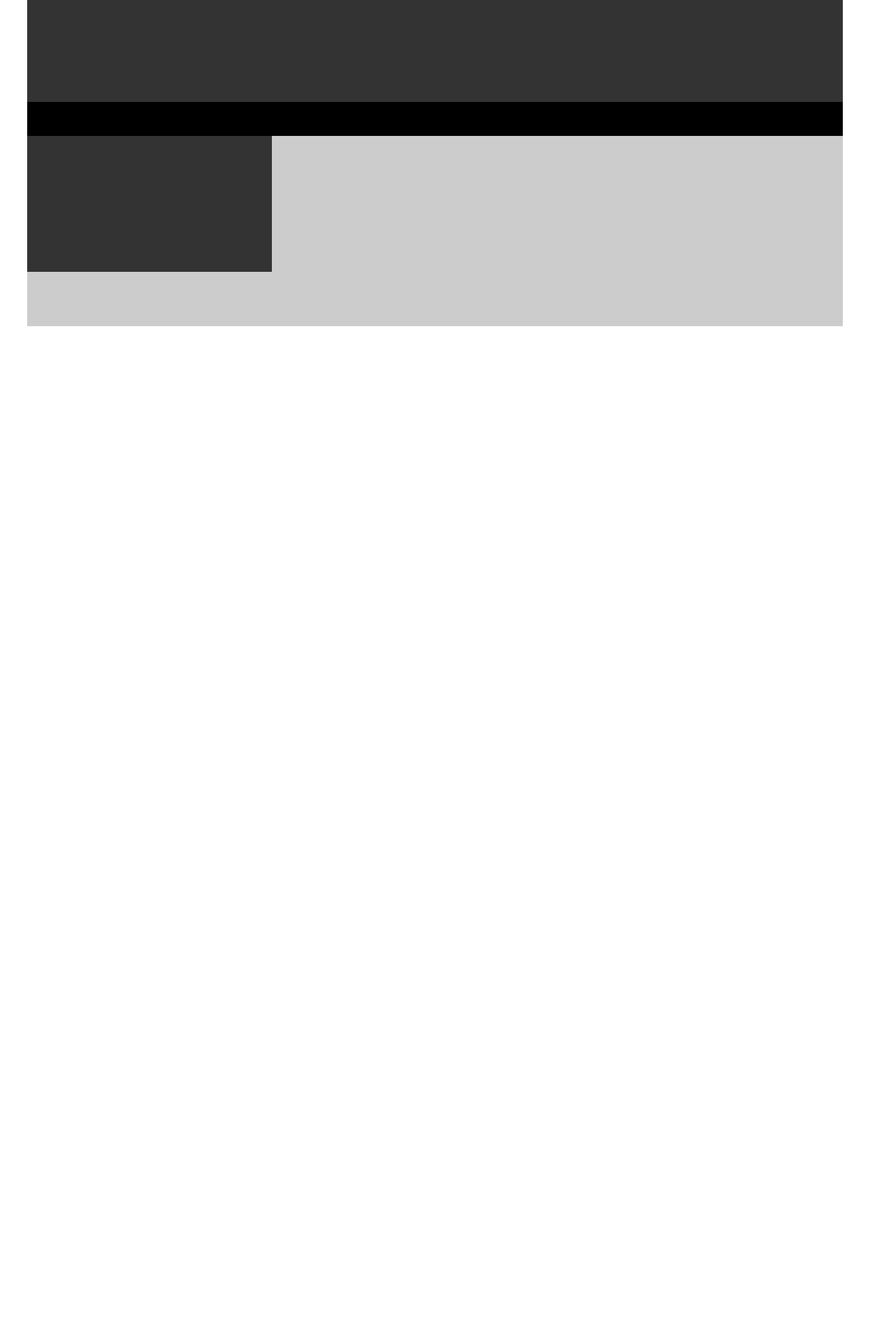
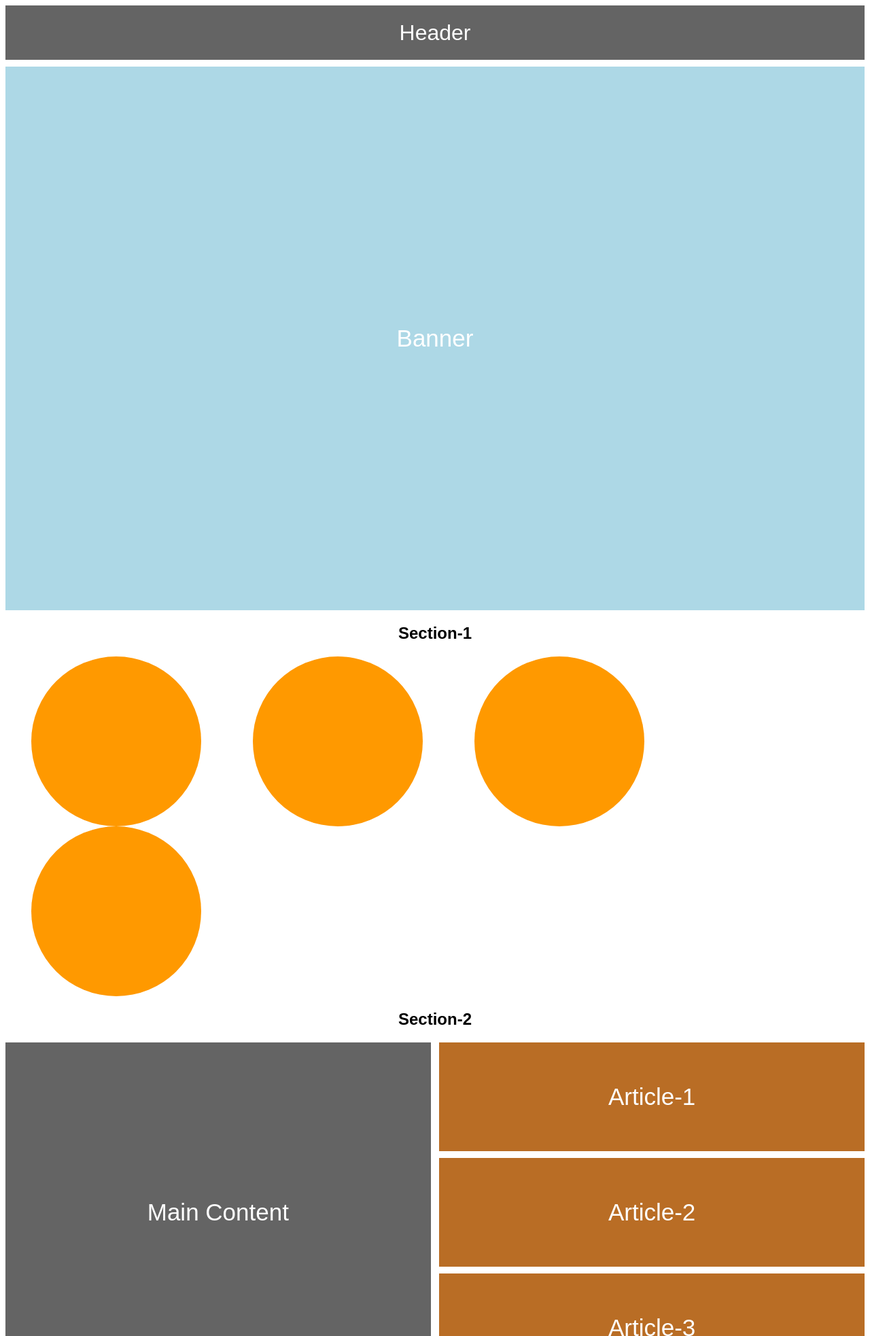
Before and after one commit to iamkushmittal/FullStack, a plain HTML site: page Practical 7/Practical-7.html in a window 1280 px wide. Shown: the top 1966 px of the page at 68% size. Before the commit the page ends 800 px from the top, so only its background shows below. Drawn offline with Linux system fonts and the light colour scheme.

Commit message:
Updated Practical-7

```diff
--- a/Practical 7/Practical-7.html
+++ b/Practical 7/Practical-7.html
@@ -3,70 +3,141 @@
 
 <head>
     <meta charset="UTF-8">
-    <meta name="viewport" content="width=device-width,initial-scale=1.0">
+    <meta name="viewport" content="width=device-width, initial-scale=1.0">
     <title>Practical-7</title>
     <style>
-        * {
-            margin: 0;
+        body {
+            font-family: Arial, Helvetica, sans-serif;
+            text-align: center;
         }
 
-        .wrap {
-            width: 1200px;
-            margin: auto;
-            background: #ddd;
+        #header {
+            background-color: rgb(100, 100, 100);
+            height: 80px;
+            display: grid;
+            place-items: center;
+            font-size: 32px;
+            color: white;
         }
 
-        .header {
-            height: 150px;
-            background: #333;
+        #banner {
+            background-color: lightblue;
+            height: 100vh;
+            display: grid;
+            place-items: center;
+            font-size: 35px;
+            margin-top: 10px;
+            color: white;
         }
 
-        .nav {
-            height: 50px;
-            background: #000;
+        #sec-2::after {
+            content: '';
+            display: block;
+            clear: both;
         }
 
-        .container {
-            background: #ccc;
+        .circle {
+            background-color: rgb(255, 153, 0);
+            border-radius: 50%;
+            float: left;
+            height: 250px;
+            width: 250px;
+            margin-left: 3%;
+            margin-right: 3%;
         }
 
-        .left {
-            width: 30%;
-            height: 200px;
-            float: left;
-            background: #333;
+        #content::after {
+            content: '';
+            display: block;
+            clear: both;
         }
 
-        .right {
-            width: 70%;
-            height: 200px;
+        #left-side {
+            width: 49.5%;
+            height: 500px;
+            background-color: rgb(100, 100, 100);
+            float: left;
+            display: grid;
+            place-items: center;
+            font-size: 35px;
+            margin-right: 10px;
+            color: white;
+        }
+
+        .article {
+            width: 49.5%;
+            height: 160px;
+            background-color: rgb(185, 109, 37);
+            float: right;
+            display: grid;
+            place-items: center;
+            font-size: 35px;
+            margin-bottom: 10px;
+            color: white;
+        }
+
+        #sec-4::after {
+            content: '';
+            display: block;
+            clear: both;
+        }
+
+        .box {
+            height: 280px;
+            width: 250px;
+            background-color: rgb(252, 97, 58);
+            margin-left: 3%;
+            margin-right: 3%;
             float: left;
         }
 
-        .clear {
-            clear: both;
-        }
-
-        .footer {
+        #footer {
+            background-color: rgb(233, 126, 215);
             height: 80px;
-            background: #ccc;
+            display: grid;
+            place-items: center;
+            font-size: 32px;
+            color: white;
         }
     </style>
+</head>
 
-    <head>
+<body>
+    <div class="container">
+        <div id="header">Header</div>
 
-        <body>
-            <div class="wrap">
-                <div class="header"></div>
-                <div class="nav"></div>
-                <div class="container">
-                    <div class="left"></div>
-                    <div class="right"></div>
-                    <div class="clear"></div>
+        <div id="banner">Banner</div>
+        <h2>Section-1</h2>
+
+        <div id="sec-2">
+            <div class="circle"></div>
+            <div class="circle"></div>
+            <div class="circle"></div>
+            <div class="circle"></div>
+        </div>
+        <h2>Section-2</h2>
+
+        <div id="sec-3">
+            <div id="content">
+                <div id="left-side">Main Content</div>
+                <div id="right-side">
+                    <div class="article">Article-1</div>
+                    <div class="article">Article-2</div>
+                    <div class="article">Article-3</div>
                 </div>
-                <div class="footer"></div>
             </div>
+            <h2>Section-3</h2>
+
+            <div id="sec-4">
+                <div class="box"></div>
+                <div class="box"></div>
+                <div class="box"></div>
+                <div class="box"></div>
             </div>
-        </body>
+            <h2>Section-4</h2>
+
+            <div id="footer">Footer</div>
+        </div>
+</body>
 
 </html>
```
